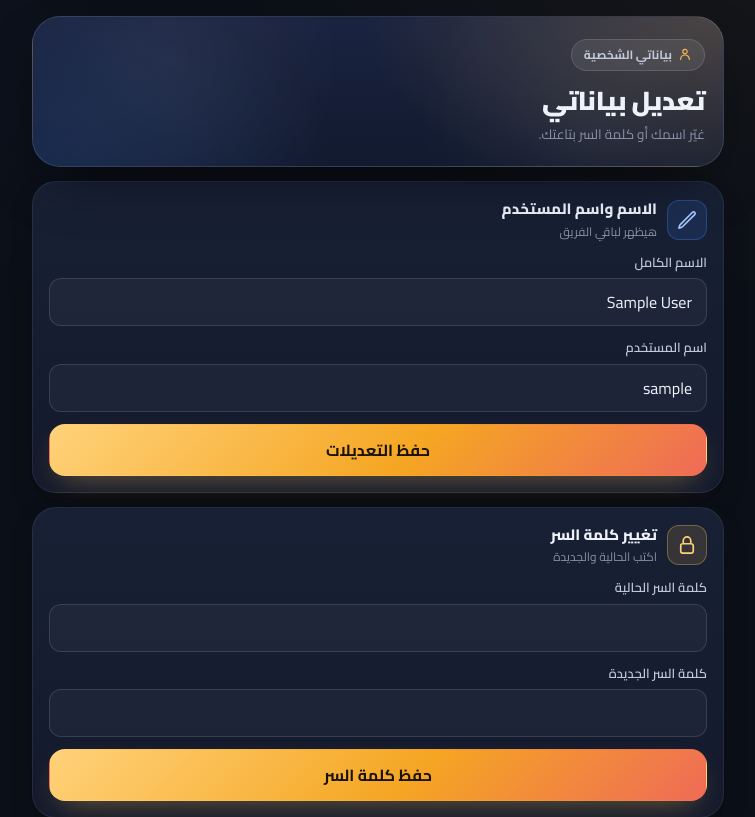
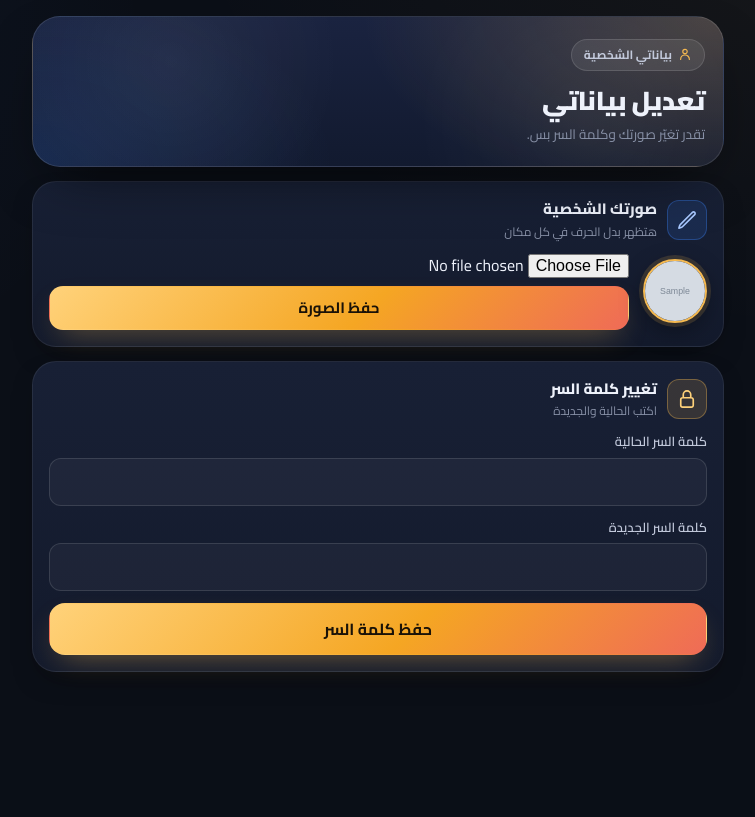
Before and after one commit to tlashany15/th, a Flask app: template templates/admin_profile.html in a window 1280 px wide. Shown: the part 56-873 px from the top of the page, without its empty margins (262-1017 px from the left). After the commit the page ends 728 px from the top, so only its background shows below. Run offline with Flask 3, Linux system fonts and the light colour scheme; the template is opened without the code that fills it: most values are stand-ins (such as "Sample title", 1, 10 or a date in 2020); grey boxes marked "Sample" are stand-in pictures; some libraries are stand-ins or nearby versions.

Commit message:
Add files via upload

```diff
--- a/templates/admin.html
+++ b/templates/admin.html
@@ -117,7 +117,7 @@
       {% for w in present_workers %}
       <div class="wcard stagger-in" style="--i:{{ loop.index0 }};" data-uid="{{ w.id }}">
         <div class="wcard-l">
-          <div class="wavatar wavatar-{{ (w.id % 5) }}">{{ w.full_name[0] }}</div>
+          <div class="wavatar wavatar-{{ (w.id % 5) }}">{% if w.avatar %}<img src="{{ w.avatar }}" alt="">{% else %}{{ w.full_name[0] }}{% endif %}</div>
           <div class="wcard-info">
             <div class="wcard-name">
               {{ w.full_name }}
@@ -157,7 +157,7 @@
       <div class="absent-list">
         {% for w in absent_workers %}
         <button class="absent-row js-att-toggle" type="button" data-uid="{{ w.id }}">
-          <div class="wavatar wavatar-muted">{{ w.full_name[0] }}</div>
+          <div class="wavatar wavatar-muted">{% if w.avatar %}<img src="{{ w.avatar }}" alt="">{% else %}{{ w.full_name[0] }}{% endif %}</div>
           <div class="absent-name">{{ w.full_name }}</div>
           <span class="add-plus">+</span>
         </button>
--- a/templates/admin_close_day.html
+++ b/templates/admin_close_day.html
@@ -64,7 +64,7 @@
   <div class="att-list">
     {% for p in all_people %}
     <div class="att-row {% if p.present %}is-on{% endif %}">
-      <div class="att-av" style="background:hsl({{ (p.id * 47) % 360 }},55%,42%)">{{ (p.full_name or '?')[:1] }}</div>
+      <div class="att-av" style="background:hsl({{ (p.id * 47) % 360 }},55%,42%)">{% if p.avatar %}<img src="{{ p.avatar }}" alt="">{% else %}{{ (p.full_name or '?')[:1] }}{% endif %}</div>
       <div class="att-body">
         <div class="att-name">
           {{ p.full_name }}
@@ -170,7 +170,8 @@
 .att-list{display:flex;flex-direction:column;gap:8px;margin-top:4px}
 .att-row{display:flex;align-items:center;gap:12px;padding:10px 12px;border-radius:14px;background:rgba(255,255,255,.03);border:1px solid rgba(255,255,255,.06);transition:.2s}
 .att-row.is-on{background:linear-gradient(135deg,rgba(56,178,102,.10),rgba(255,255,255,.02));border-color:rgba(56,178,102,.35)}
-.att-av{width:38px;height:38px;border-radius:50%;display:grid;place-items:center;color:#fff;font-weight:800;font-size:15px;flex-shrink:0}
+.att-av{width:38px;height:38px;border-radius:50%;display:grid;place-items:center;color:#fff;font-weight:800;font-size:15px;flex-shrink:0;overflow:hidden}
+.att-av img{width:100%;height:100%;object-fit:cover}
 .att-body{flex:1;min-width:0}
 .att-name{font-weight:800;font-size:14.5px;display:flex;align-items:center;gap:6px}
 .att-sub{font-size:11.5px;color:var(--text-3);margin-top:2px}
--- a/templates/admin_profile.html
+++ b/templates/admin_profile.html
@@ -9,11 +9,40 @@
         بياناتي الشخصية
       </span>
       <h1 class="hero-h1">تعديل بياناتي</h1>
-      <p class="hero-sub">غيّر اسمك أو كلمة السر بتاعتك.</p>
+      {% if me.role == 'admin' %}
+      <p class="hero-sub">غيّر اسمك أو صورتك أو كلمة السر بتاعتك.</p>
+      {% else %}
+      <p class="hero-sub">تقدر تغيّر صورتك وكلمة السر بس.</p>
+      {% endif %}
     </div>
   </div>
 </section>
 
+<div class="card">
+  <div class="sec-head">
+    <div class="sec-h-l">
+      <div class="sec-h-ico sec-h-ico-blue">
+        <svg viewBox="0 0 24 24" fill="none" stroke="currentColor" stroke-width="2"><path stroke-linecap="round" stroke-linejoin="round" d="M16.862 4.487l1.687-1.688a1.875 1.875 0 112.652 2.652L6.832 19.82a4.5 4.5 0 01-1.897 1.13l-2.685.8.8-2.685a4.5 4.5 0 011.13-1.897L16.863 4.487z"/></svg>
+      </div>
+      <div>
+        <div class="sec-h-t">صورتك الشخصية</div>
+        <div class="sec-h-s">هتظهر بدل الحرف في كل مكان</div>
+      </div>
+    </div>
+  </div>
+  <form method="post" action="{{ url_for('update_avatar') }}" enctype="multipart/form-data" style="display:flex;align-items:center;gap:14px;">
+    <div class="tg-me-av" style="width:64px;height:64px;">
+      {% if me.avatar %}<img src="{{ me.avatar }}" alt="">
+      {% else %}<div class="tg-me-av-fb" style="font-size:24px;">{{ (me.full_name or '?')[:1] }}</div>{% endif %}
+    </div>
+    <div style="flex:1;">
+      <input type="file" name="file" accept="image/*" required>
+      <button class="btn btn-primary" style="margin-top:8px;" type="submit">حفظ الصورة</button>
+    </div>
+  </form>
+</div>
+
+{% if me.role == 'admin' %}
 <div class="card">
   <div class="sec-head">
     <div class="sec-h-l">
@@ -39,6 +68,7 @@
     <button class="btn btn-primary btn-lg">حفظ التعديلات</button>
   </form>
 </div>
+{% endif %}
 
 <div class="card">
   <div class="sec-head">
--- a/templates/admin_users.html
+++ b/templates/admin_users.html
@@ -87,7 +87,7 @@
     {% for u in users %}
     <div class="wcard stagger-in" style="--i:{{ loop.index0 }};">
       <div class="wcard-l">
-        <div class="wavatar wavatar-{{ (u.id % 5) }}">{{ u.full_name[0] }}</div>
+        <div class="wavatar wavatar-{{ (u.id % 5) }}">{% if u.avatar %}<img src="{{ u.avatar }}" alt="">{% else %}{{ u.full_name[0] }}{% endif %}</div>
         <div class="wcard-info">
           <div class="wcard-name">
             {{ u.full_name }}
--- a/templates/app_base.html
+++ b/templates/app_base.html
@@ -68,7 +68,7 @@
 <aside id="appSidebar" class="app-sidebar" aria-hidden="true">
   <div class="sidebar-header">
     <div class="sidebar-me">
-      <div class="sidebar-avatar">{{ (current_user.full_name or '?')[:1] }}</div>
+      <div class="sidebar-avatar">{% if current_user.avatar %}<img src="{{ current_user.avatar }}" alt="">{% else %}{{ (current_user.full_name or '?')[:1] }}{% endif %}</div>
       <div>
         <div class="sidebar-name">{{ current_user.full_name }}</div>
       </div>
@@ -106,7 +106,7 @@
     {% for w in sidebar_workers %}
       <div class="sidebar-worker-row">
         <a class="sidebar-worker" href="{{ url_for('worker_stats', worker_id=w.id) }}">
-          <span class="sw-badge">{{ (w.full_name or '?')[:1] }}</span>
+          <span class="sw-badge">{% if w.avatar %}<img src="{{ w.avatar }}" alt="">{% else %}{{ (w.full_name or '?')[:1] }}{% endif %}</span>
           <span class="sw-name">{{ w.full_name }}{% if w.role == 'admin' and w.id != current_user.id and is_super_admin %} <em style="opacity:.6;font-size:11px;">(مسؤول)</em>{% endif %}</span>
         </a>
         {% if is_real_super_admin and w.id != current_user.id and not (w.role == 'admin' and w.username == '1') %}
--- a/templates/worker_stats.html
+++ b/templates/worker_stats.html
@@ -6,7 +6,7 @@
   <div class="hero-mesh"></div>
   <div class="hero-row" style="align-items:center;gap:14px;">
     <div class="sidebar-avatar" style="width:56px;height:56px;font-size:24px;flex-shrink:0;">
-      {{ (worker.full_name or '?')[:1] }}
+      {% if worker.avatar %}<img src="{{ worker.avatar }}" alt="">{% else %}{{ (worker.full_name or '?')[:1] }}{% endif %}
     </div>
     <div style="min-width:0;flex:1;">
       <span class="hero-chip">
```
